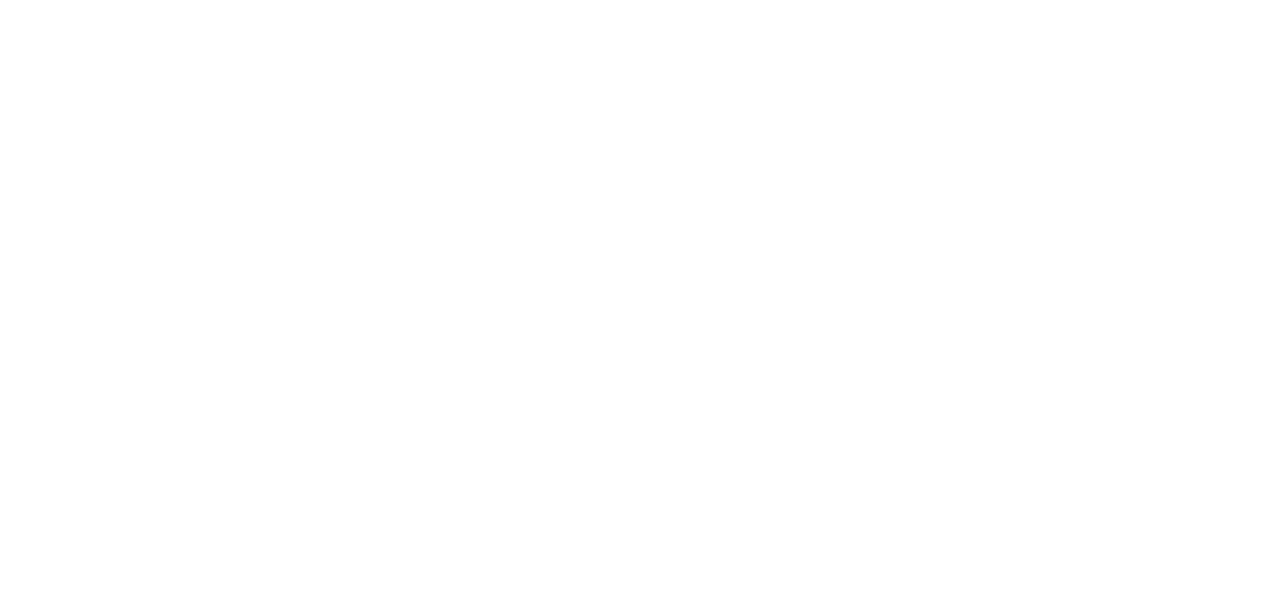
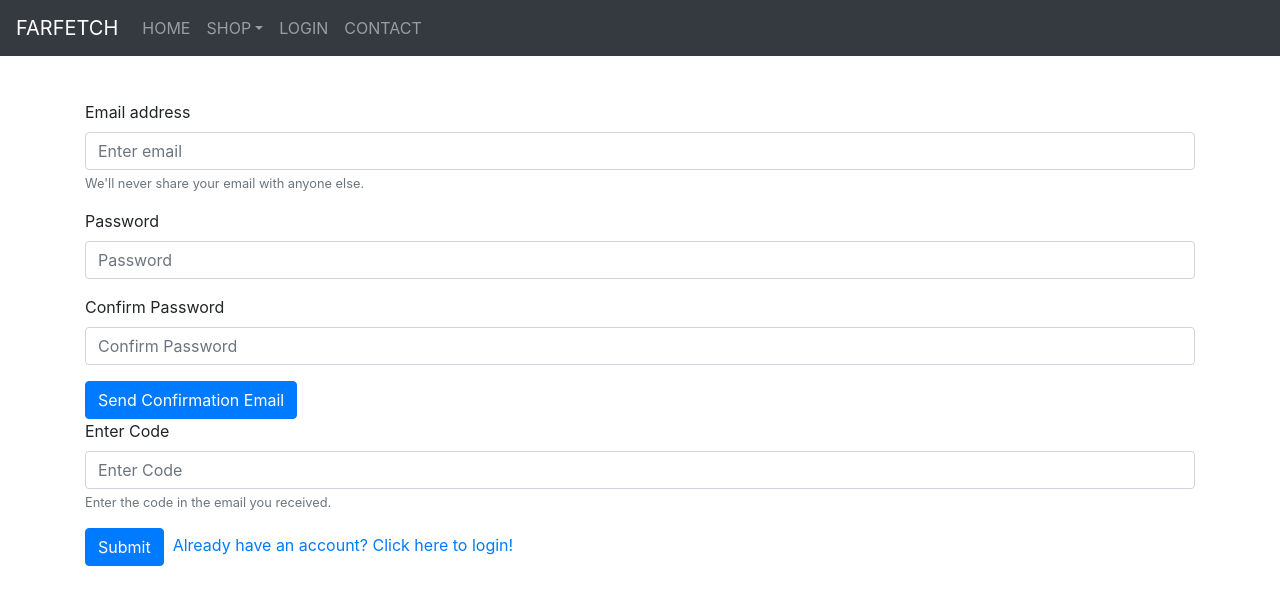
Before and after one commit to YanjieHe/Online-Fashion-Store, a React (Create React App) app in the folder online-fashion-store/: page /register in a window 1280 px wide. Shown: the top 604 px of the page. Built offline with nearby package versions, Linux system fonts and the light colour scheme; no server answers.

Commit message:
register

```diff
--- a/online-fashion-store/src/Login.js
+++ b/online-fashion-store/src/Login.js
@@ -3,7 +3,7 @@ import {Button, Container, Form} from "react-bootstrap";
 import NavigationBar from './NavigationBar';
 import {instanceOf} from 'prop-types';
 import {withCookies, Cookies} from 'react-cookie';
-import {withRouter} from 'react-router-dom';
+import {NavLink, withRouter} from 'react-router-dom';
 
 class Login extends React.Component {
     static propTypes = {
@@ -74,6 +74,7 @@ class Login extends React.Component {
             <Button variant="primary" type="submit">
                 Login
             </Button>
+            &nbsp;&nbsp;<NavLink to="/register">New to our website? Click here to register an account in one minute!</NavLink>
         </Form>
     }
 
--- a/online-fashion-store/src/NavigationBar.js
+++ b/online-fashion-store/src/NavigationBar.js
@@ -55,10 +55,7 @@ class NavigationBar extends React.Component {
                         <NavDropdown.Item
                             onClick={() => this.props.history.push('/checkout')}>CHECKOUT</NavDropdown.Item>
                     </NavDropdown>
-                    <NavDropdown title="ACCOUNT" id="basic-nav-dropdown">
-                        <NavDropdown.Item onClick={() => this.props.history.push('/login')}>LOGIN</NavDropdown.Item>
-                        <NavDropdown.Item href="#action/3.4">REGISTER</NavDropdown.Item>
-                    </NavDropdown>
+                    <Nav.Link onClick={() => this.props.history.push('/login')}>LOGIN</Nav.Link>
                     <Nav.Link onClick={() => this.props.history.push('/contact')}>CONTACT</Nav.Link>
                 </Nav>
                 {loginStatus}
--- /dev/null
+++ b/online-fashion-store/src/Register.js
@@ -0,0 +1,50 @@
+import React from 'react';
+import {Button, Container, Form} from "react-bootstrap";
+import NavigationBar from "./NavigationBar";
+import {NavLink} from "react-router-dom";
+
+class Register extends React.Component {
+    render() {
+        return (
+            <div>
+                <NavigationBar/>
+                <Container>
+                <Form>
+                    <Form.Group controlId="formBasicEmail">
+                        <Form.Label>Email address</Form.Label>
+                        <Form.Control type="email" placeholder="Enter email"/>
+                        <Form.Text className="text-muted">
+                            We'll never share your email with anyone else.
+                        </Form.Text>
+                    </Form.Group>
+
+                    <Form.Group controlId="formBasicPassword">
+                        <Form.Label>Password</Form.Label>
+                        <Form.Control type="password" placeholder="Password"/>
+                    </Form.Group>
+                    <Form.Group controlId="formBasicConfirmPassword">
+                        <Form.Label>Confirm Password</Form.Label>
+                        <Form.Control type="password" placeholder="Confirm Password"/>
+                    </Form.Group>
+                    <Button variant="primary" type="submit">
+                        Send Confirmation Email
+                    </Button>
+                    <Form.Group controlId="formBasicCode">
+                        <Form.Label>Enter Code</Form.Label>
+                        <Form.Control type="password" placeholder="Enter Code"/>
+                        <Form.Text className="text-muted">
+                            Enter the code in the email you received.
+                        </Form.Text>
+                    </Form.Group>
+                    <Button variant="primary" type="submit">
+                        Submit
+                    </Button>
+                    &nbsp;&nbsp;<NavLink to="/login">Already have an account? Click here to login!</NavLink>
+                </Form>
+                </Container>
+            </div>
+        );
+    }
+}
+
+export default Register;
--- a/online-fashion-store/src/TrendingProducts.js
+++ b/online-fashion-store/src/TrendingProducts.js
@@ -24,6 +24,8 @@ class TrendingProducts extends React.Component {
         return (
             <div>
                 <NavigationBar/>
+                <h1>Trending Products</h1>
+                <hr/>
                 <ProductDisplay products={products}/>
             </div>
         );
--- a/online-fashion-store/src/index.js
+++ b/online-fashion-store/src/index.js
@@ -13,6 +13,7 @@ import ShoppingCart from "./ShoppingCart";
 import Checkout from "./Checkout";
 import ProductCategory from "./ProductCategory";
 import Contact from "./Contact";
+import Register from "./Register";
 
 ReactDOM.render(
     <BrowserRouter>
@@ -24,6 +25,7 @@ ReactDOM.render(
             <Route exact path="/checkout" component={Checkout}/>
             <Route exact path="/category" component={ProductCategory}/>
             <Route exact path="/contact" component={Contact}/>
+            <Route exact path="/register" component={Register}/>
         </Switch>
     </BrowserRouter>, document.getElementById('root'));
 
```
